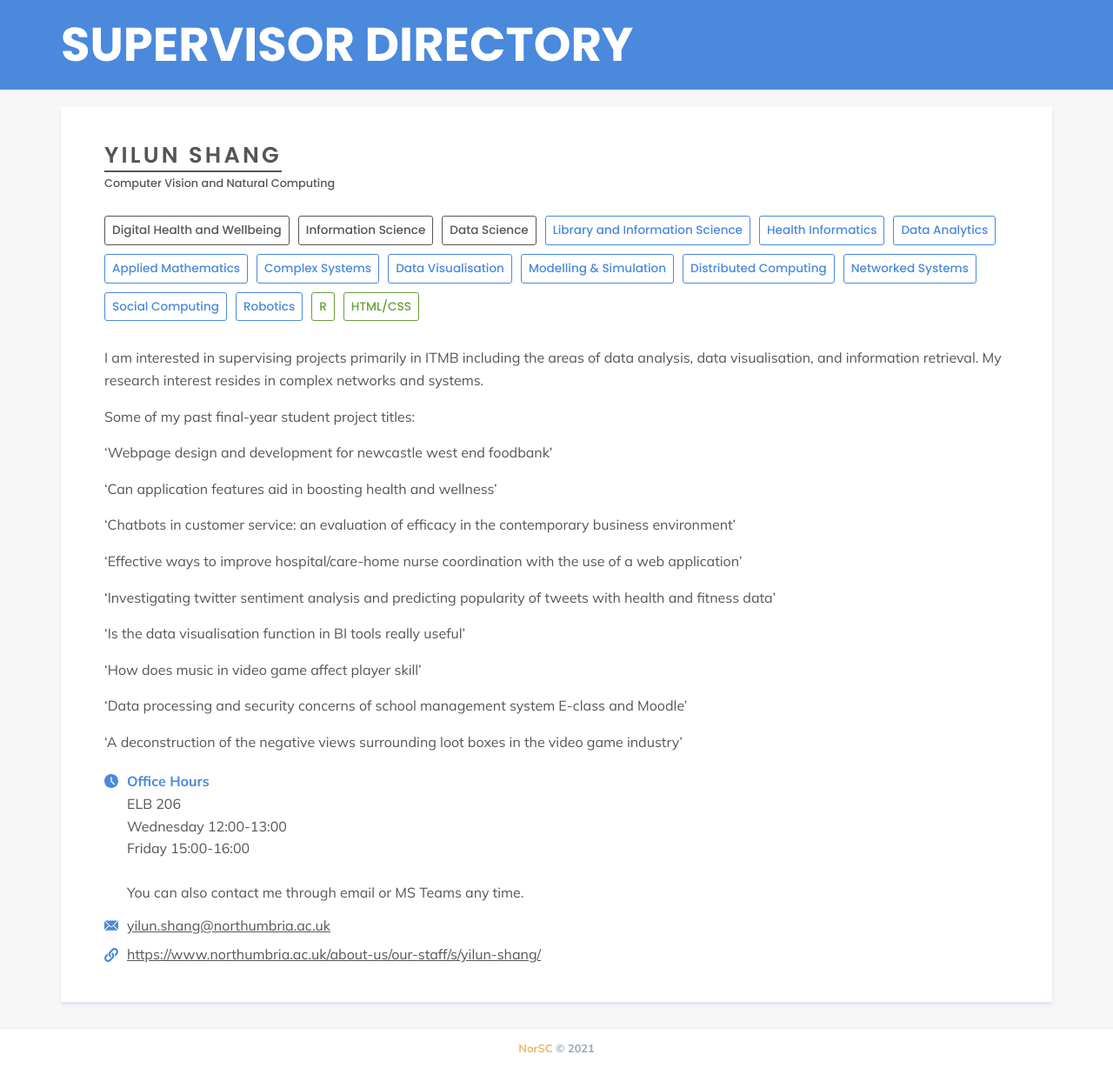
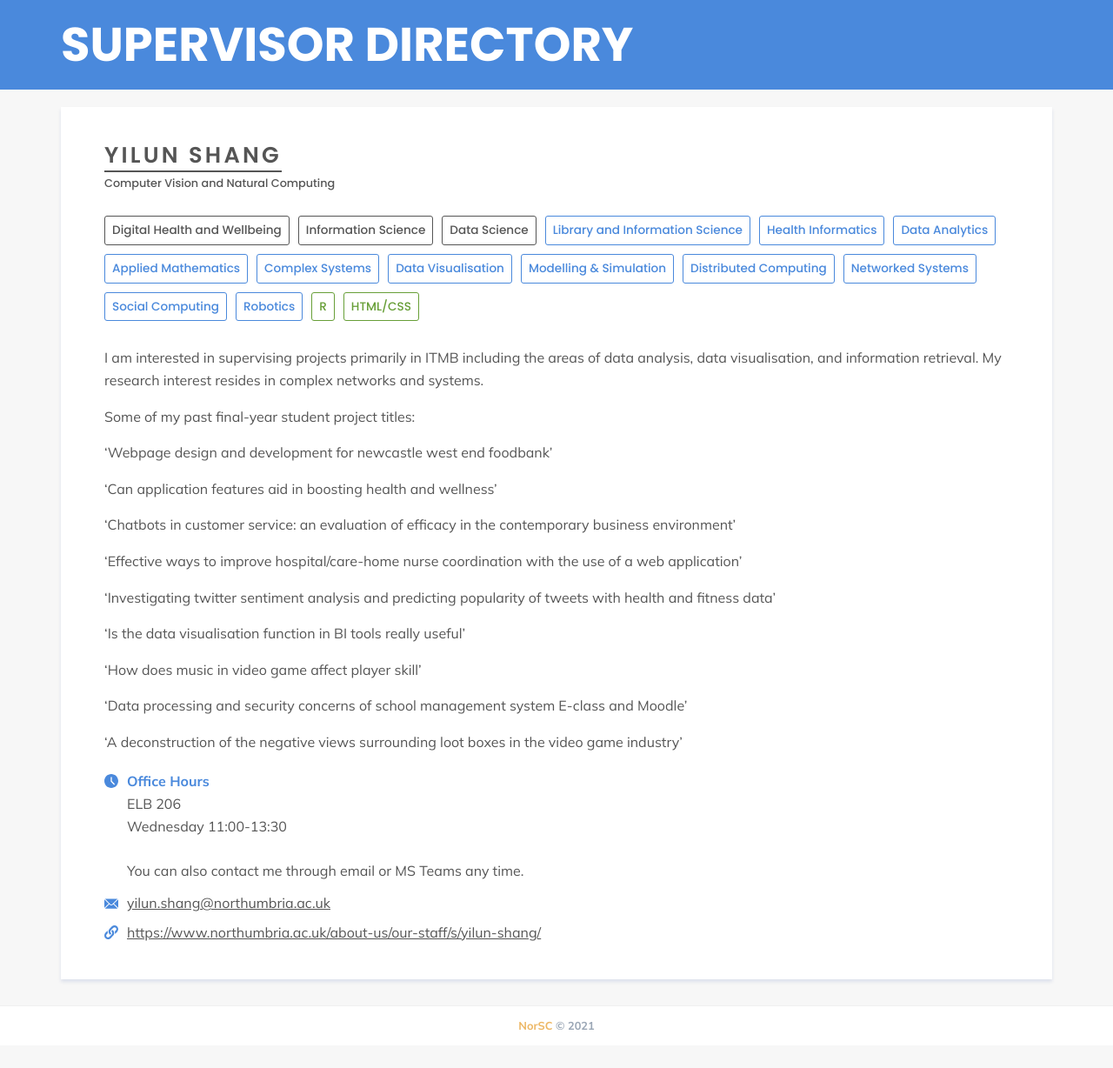
Before and after one commit to NorSC/supervisor-search, a Jekyll site: the page built from _supervisors/yilun-shang.md, in a window 1280 px wide. Shown: the whole page at 87% size. Built offline with Jekyll 4.4.1, drawn with Linux system fonts in a browser that asks for light colours; a script that is not in the unit is left out; after the commit the page ends 1202 px from its top, so only the background shows below that; some of the changed lines change nothing that is shown.

Commit message:
Update Supervisors “yilun-shang”

```diff
--- a/_supervisors/yilun-shang.md
+++ b/_supervisors/yilun-shang.md
@@ -2,12 +2,13 @@
 layout: supervisor
 title: Yilun Shang
 available: true
+available_msc: true
+available_phd: true
 email: yilun.shang@northumbria.ac.uk
 website: https://www.northumbria.ac.uk/about-us/our-staff/s/yilun-shang/
 office_hours: |-
   ELB 206
-  Wednesday 12:00-13:00
-  Friday 15:00-16:00
+  Wednesday 11:00-13:30
 
   You can also contact me through email or MS Teams any time.
 research_group: Computer Vision and Natural Computing
@@ -64,4 +65,32 @@
 
 
   'A deconstruction of the negative views surrounding loot boxes in the video game industry'
+additional_details_msc: >-
+  I am interested in supervising projects primarily in data science including
+  the areas of data analysis, data visualisation, and information retrieval. My
+  research interest resides in complex networks and systems.
+
+
+  Some of my past msc project titles:
+
+
+  'Fake news detection using machine learning'
+
+
+  'Walking sticks with heart attack detection'
+
+
+  'Green cloud computing achieving environmental sustainability'
+
+
+  'An improved payroll management system'
+
+
+  'Research on the impact of internet of things in education sector'
+
+
+  'Student information system with the integration of cloud'
+
+
+  'Neural networks and cyber fraud detection algorithms'
 ---
```
